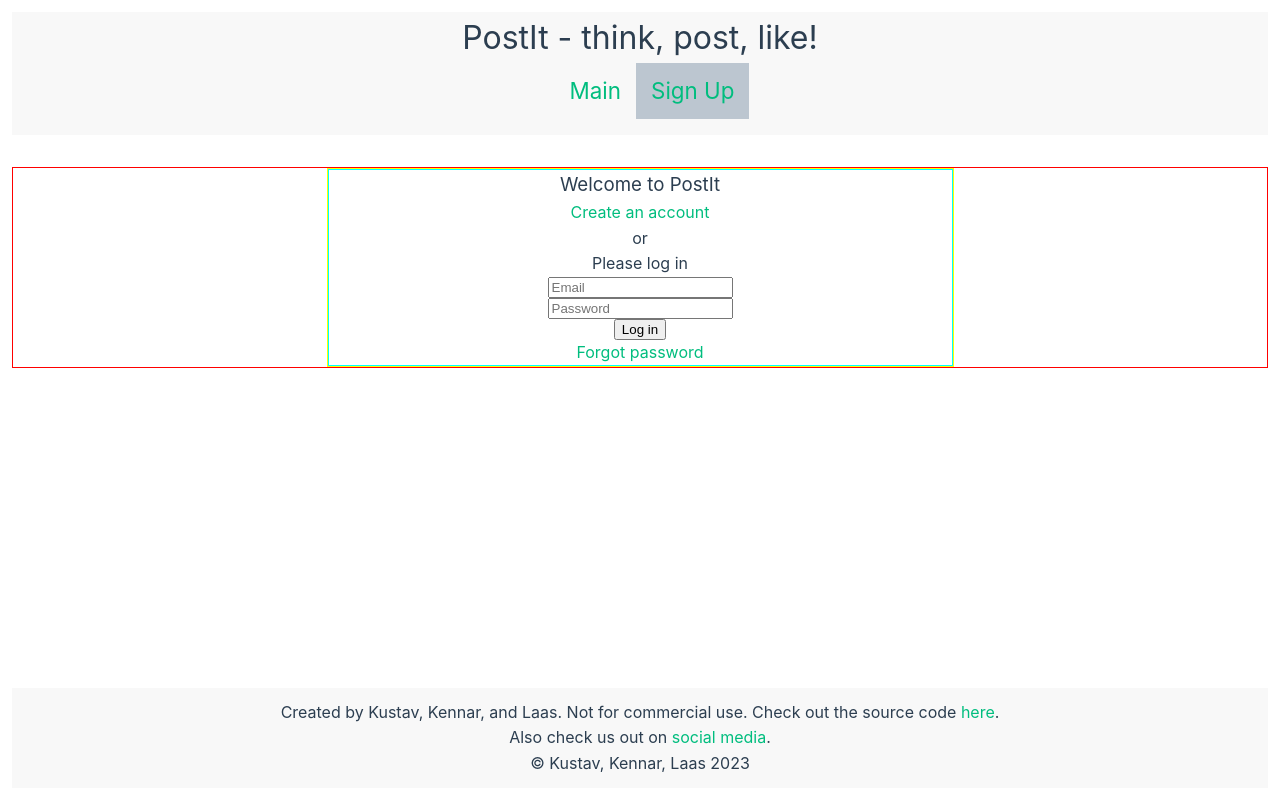
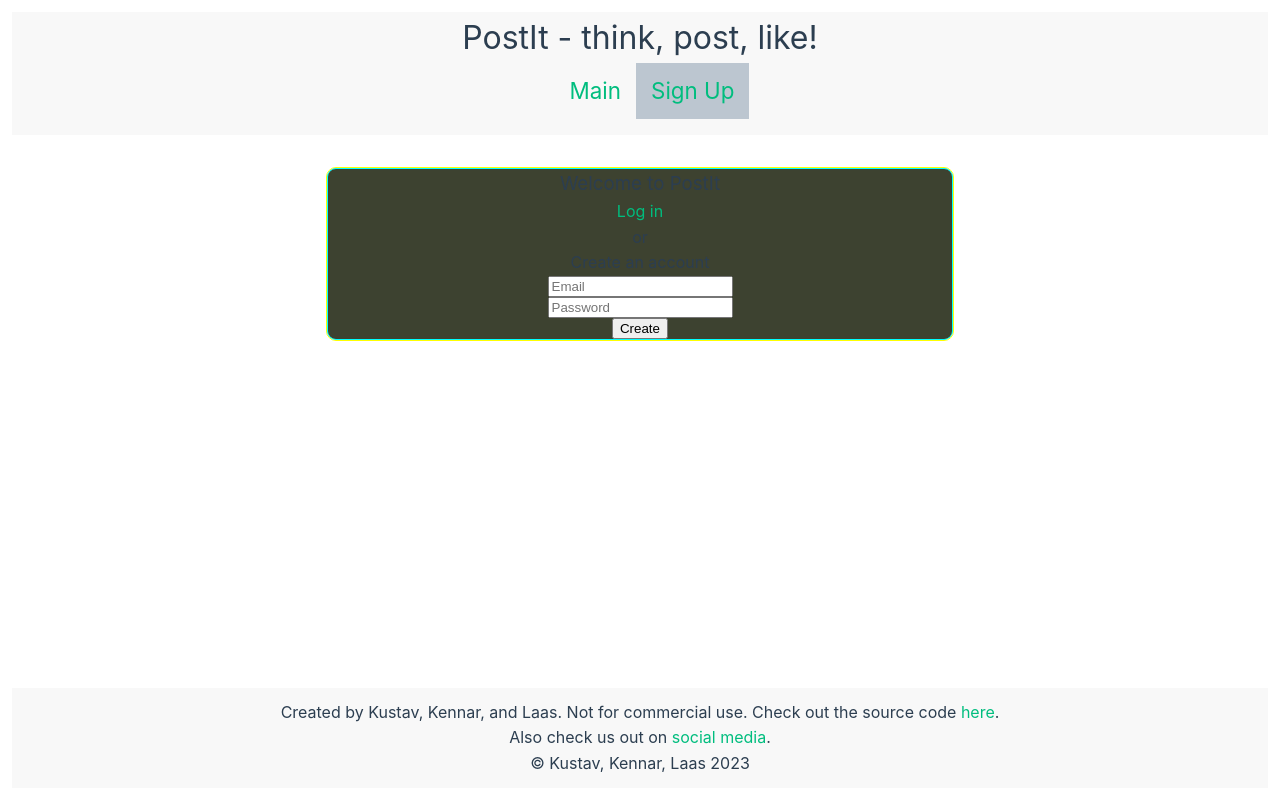
Before and after one commit to LordzShadow/WADHomework, a Vue app: page /signup in a window 1280 px wide. Built offline with nearby package versions, Linux system fonts and the light colour scheme.

Commit message:
signup page validation

```diff
--- a/src/views/SignupPage.vue
+++ b/src/views/SignupPage.vue
@@ -1,24 +1,63 @@
 <template>
   <div class="formBox">
-    <form action="index.html" class="form">
-      <div class="form-body column">
+    <form @submit.prevent="submitForm" action="index.html" class="form">
+      <div class="form-body">
         <h3>Welcome to PostIt</h3>
-        <a href="#">Create an account</a>
+        <a href="#">Log in</a>
         <span>or</span>
-        <span>Please log in</span>
+        <span>Create an account</span>
         <input class="form-input" required placeholder="Email" type="email" />
-        <input
-          class="form-input"
-          required
-          placeholder="Password"
-          type="password"
-        />
-        <button class="form-submit" type="submit">Log in</button>
-        <a href="#">Forgot password</a>
+        <input v-model="password" class="form-input" required placeholder="Password" type="password" />
+        <span v-if="formSubmitted && !isPasswordValid" class="validation-message">{{ validationMessage }}</span>
+        <button class="form-submit" type="submit">Create</button>
       </div>
     </form>
   </div>
 </template>
+
+<script lang="ts">
+export default {
+  data() {
+    return {
+      password: "",
+      validationMessage: "",
+      formSubmitted: false
+    };
+  },
+  computed: {
+    isPasswordValid() {
+      return this.validatePassword();
+    }
+  },
+  methods: {
+    validatePassword() {
+      const regex = /[A-Z](?=(.*?[a-z]){2,})(?=.*?\d)(?=.*?[_]).{7,14}$/;
+
+      if (regex.test(this.password)) {
+        this.validationMessage = "";
+        return true;
+      } else {
+        this.validationMessage = "Password is not valid. Please follow the specified conditions: \n The password should be between 8 and 15 characters\n Includes at least 1 uppercase character\n Two lowercase characters \n 1 number\n The password starts with an uppercase character\n The password should include \"_\"";
+        return false;
+      }
+    },
+    submitForm() {
+      this.formSubmitted = true;
+
+      if (!this.isPasswordValid) {
+
+        console.log("Form submitted with not valid password");
+        return;
+      }
+
+      console.log("Form submitted with valid password");
+
+      this.$router.push('/');
+
+    }
+  }
+};
+</script>
 
 <style scoped>
 /* TODO: nice rounded borders and other CSS */
@@ -26,29 +65,37 @@
   display: flex;
   justify-content: center;
   width: 100%;
-  border: 1px solid red;
 }
 
-form {
+.form {
   display: flex;
   justify-content: center;
   min-width: auto;
   width: 50%;
   border: 1px solid yellow;
+  border-radius:10px;
 }
 
-.column {
+.form-body {
   display: flex;
   flex-direction: column;
   justify-content: center;
   align-items: center;
   border: 1px solid cyan;
+  border-radius: 9px;
   text-align: center;
   width: 100%;
+  background-color:rgb(61, 66, 48);
 }
 
 .span {
   display: flex;
   justify-content: center;
 }
+
+.validation-message {
+  color: red;
+  margin-top: 5px;
+  white-space: pre-line;
+}
 </style>
```
